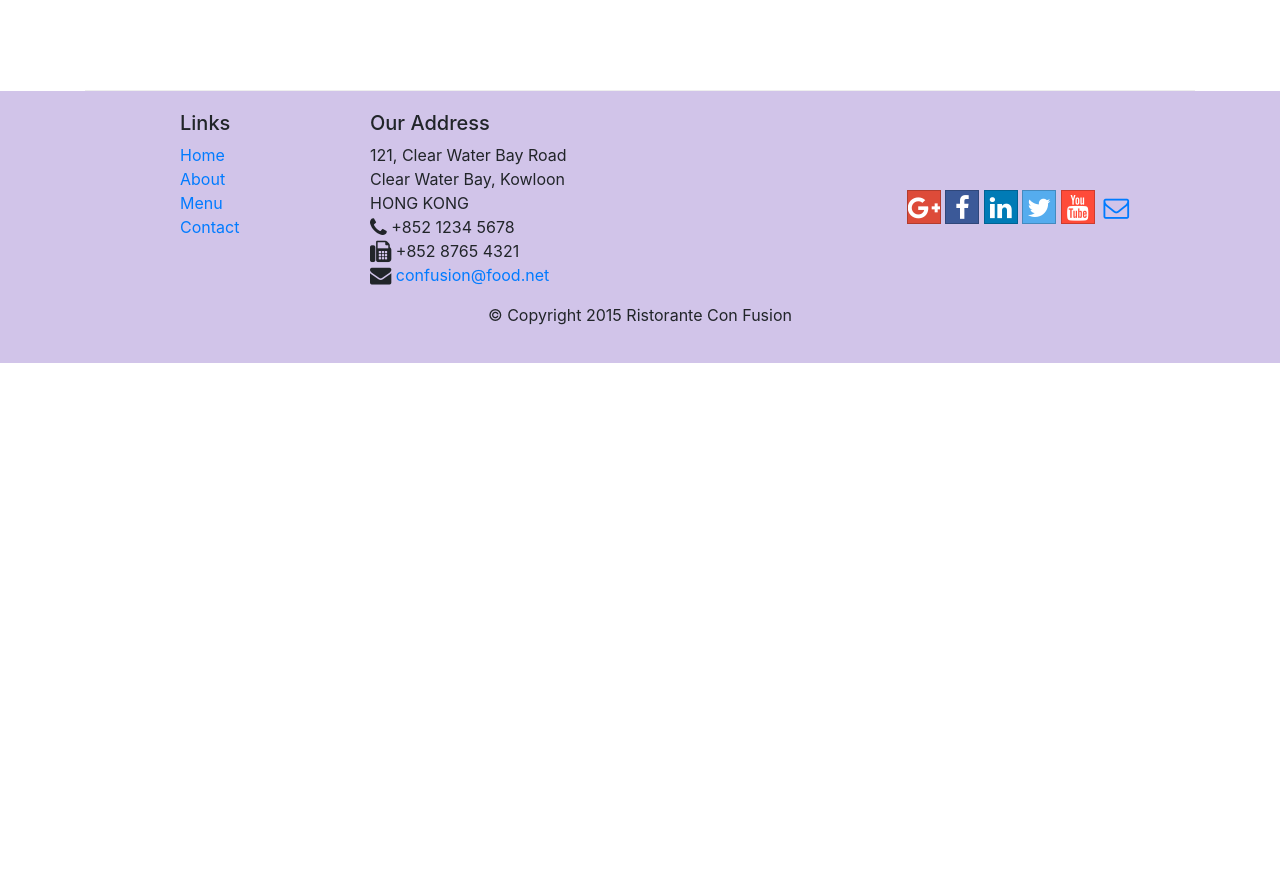
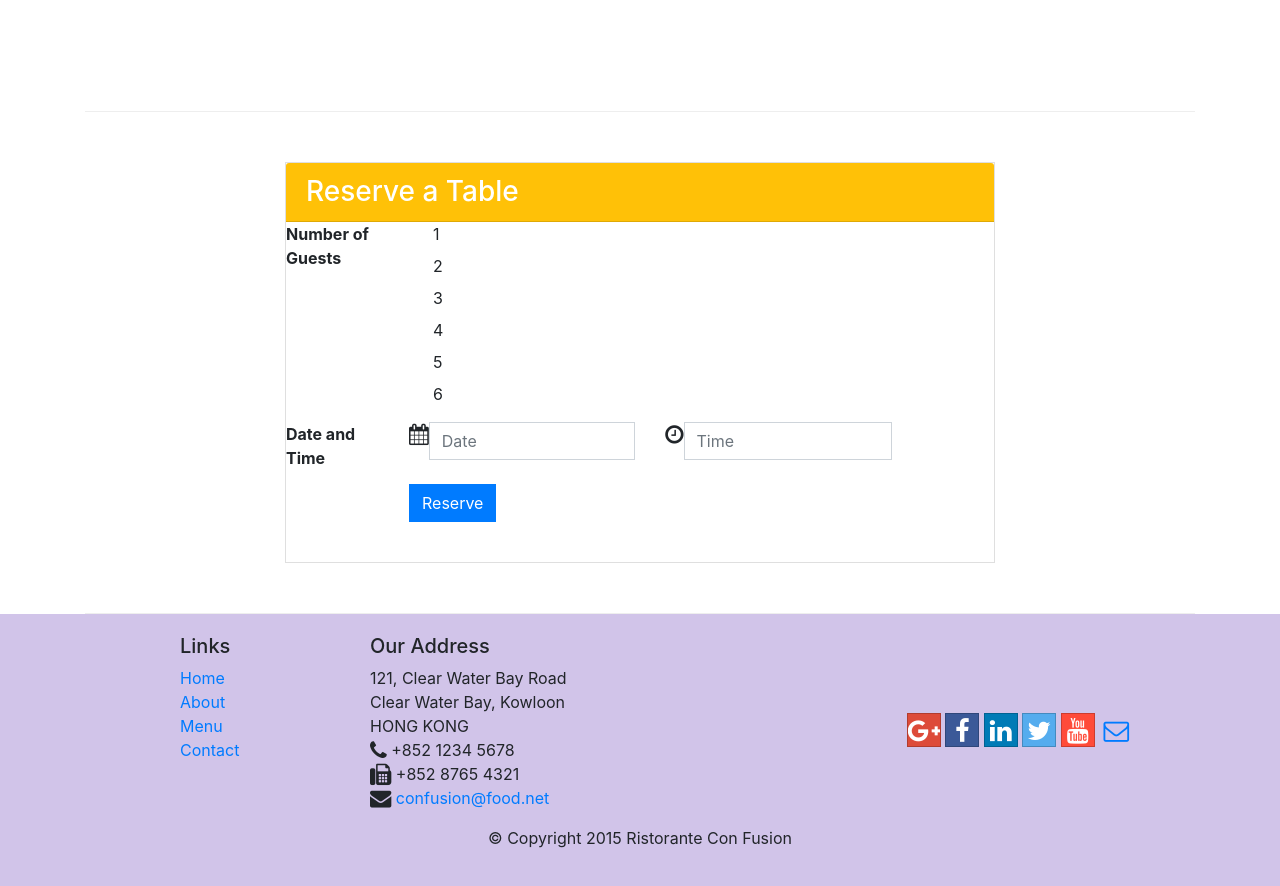
Before and after one commit to owolabiezekiel/bootstrap4, a website: page index.html in a window 1280 px wide. Shown: the part 1422-2308 px from the top of the page. Before the commit the page ends 1785 px from the top, so only its background shows below. Drawn offline with nearby package versions, Linux system fonts and the light colour scheme.

Commit message:
end of week 2

```diff
--- a/index.html
+++ b/index.html
@@ -35,12 +35,15 @@
     <header class="jumbotron">
         <div class="container">
             <div class="row row-header">
-                <div class="col-12 col-sm-8">
+                <div class="col-12 col-sm-6">
                     <h1>Ristorante con Fusion</h1>
                     <p>We take inspiration from the World's best cuisines, and create a unique fusion experience. Our lipsmacking creations will tickle your culinary senses!</p>
                 </div>
-                <div class="col col-sm align-self-center">
+                <div class="col-12 col-sm-3 align-self-center">
                     <img src="img/logo.png" class="img-fluid" alt="">
+                </div>
+                <div class="col-12 col-sm-3 align-self-center">
+                    <a href="#reserve"><button class="btn btn-warning btn-sm col-12">Reserve Table</button></a>
                 </div>
             </div>
         </div>
@@ -68,8 +71,13 @@
                 <h3>This Month's Promotions</h3>
             </div>
             <div class="col-sm col-md">
-                <h2>Weekend Grand Buffet</h2>
-                <p class="hidden-xs-down">Featuring mouthwatering combinations with a choice of five different salads, six enticing appetizers, six main entrees and five choicest desserts. Free flowing bubbly and soft drinks. All for just $19.99 per person </p>
+                <div class="media">
+                    <div class="media-body">
+                        <h2>Weekend Grand Buffet <span class="badge badge-danger">NEW</span></h2>
+                        <p class="hidden-xs-down">Featuring mouthwatering combinations with a choice of five different salads, six enticing appetizers, six main entrees and five choicest desserts. Free flowing bubbly and soft drinks. All for just $19.99 per person </p>
+                    </div>
+                    <img src="img/buffet.png" class="d-flex ml-3 img-thumbnail align-self-center" alt="buffet">
+                </div>
             </div>
         </div>
 
@@ -89,52 +97,128 @@
                 </div>
             </div>
         </div>
+
+
+        <!-- card -->
+        <div class="row row-content align-self-center" id="reserve">
+            <div class="col-12 col-sm-8 offset-sm-2">
+                <div class="card ">
+                    <h3 class="card-header bg-warning text-white">Reserve a Table</h3>
+                    <div class="card-block">
+                        <dl class="row">
+                            <dt class="col-12 col-sm-2">Number of Guests</dt>
+                            <dd class="col-12 col-sm-10">
+                                <form>
+                                    <div class="form-group-row">
+                                        <label class="custom-control custom-radio">
+                                            <input id="one" name="radioNumber" type="radio" class="custom-control-input">
+                                            <span class="custom-control-indicator"></span>
+                                            <span class="custom-control-description">1</span>
+                                        </label>
+                                        <label class="custom-control custom-radio">
+                                            <input id="two" name="radioNumber" type="radio" class="custom-control-input">
+                                            <span class="custom-control-indicator"></span>
+                                            <span class="custom-control-description">2</span>
+                                        </label>
+                                        <label class="custom-control custom-radio">
+                                            <input id="three" name="radioNumber" type="radio" class="custom-control-input">
+                                            <span class="custom-control-indicator"></span>
+                                            <span class="custom-control-description">3</span>
+                                        </label>
+                                        <label class="custom-control custom-radio">
+                                            <input id="four" name="radioNumber" type="radio" class="custom-control-input">
+                                            <span class="custom-control-indicator"></span>
+                                            <span class="custom-control-description">4</span>
+                                        </label>
+                                        <label class="custom-control custom-radio">
+                                            <input id="five" name="radioNumber" type="radio" class="custom-control-input">
+                                            <span class="custom-control-indicator"></span>
+                                            <span class="custom-control-description">5</span>
+                                        </label>
+                                        <label class="custom-control custom-radio">
+                                            <input id="six" name="radioNumber" type="radio" class="custom-control-input">
+                                            <span class="custom-control-indicator"></span>
+                                            <span class="custom-control-description">6</span>
+                                        </label>
+                                    </div>
+                                </form>
+                            </dd>
+                            <dt class="col-12 col-sm-2">Date and Time</dt>
+                            <dd class="col-12 col-sm-10">
+                                <form>
+                                    <div class="form-group row">
+                                        <div class="col-12 col-sm-5">
+                                            <div class="input-group">
+                                                <div class="input-group-addon"><i class="fa fa-calendar fa-lg"></i></div>
+                                                <input type="text" id="date" placeholder="Date" class="form-control" name="date">
+                                            </div>
+                                        </div>
+                                        <div class="col-12 col-sm-5">
+                                            <div class="input-group">
+                                                <div class="input-group-addon"><i class="fa fa-clock-o fa-lg"></i></div>
+                                                <input type="text" id="time" placeholder="Time" class="form-control" name="time">
+                                            </div>
+                                        </div>
+                                    </div>
+                                </form>
+                            </dd>
+                            <dt class="col-12 col-sm-2"></dt>
+                            <dd class="col-12 col-sm-10">
+                                <div class="form-group row">
+                                    <button style="margin-left: 15px;" type="submit" class="btn btn-primary">Reserve</button>
+                                </div>
+                            </dd>
+                        </dl>
+                    </div>
+                </div>
+            </div>
+        </div>
     </div>
 
-    <footer class="footer">
-        <div class="container">
-            <div class="row">
-                <div class="col-5 offset-1 col-sm-2">
+    <footer class=" footer ">
+        <div class="container ">
+            <div class="row ">
+                <div class="col-5 offset-1 col-sm-2 ">
                     <h5>Links</h5>
-                    <ul class="list-unstyled">
-                        <li><a href="#">Home</a></li>
-                        <li><a href="aboutus.html">About</a></li>
-                        <li><a href="#">Menu</a></li>
-                        <li><a href="contactus.html">Contact</a></li>
+                    <ul class="list-unstyled ">
+                        <li><a href="# ">Home</a></li>
+                        <li><a href="aboutus.html ">About</a></li>
+                        <li><a href="# ">Menu</a></li>
+                        <li><a href="contactus.html ">Contact</a></li>
                     </ul>
                 </div>
-                <div class="col-6 col-sm-5">
+                <div class="col-6 col-sm-5 ">
                     <h5>Our Address</h5>
                     <address>
 		              121, Clear Water Bay Road<br>
 		              Clear Water Bay, Kowloon<br>
 		              HONG KONG<br>
-		              <i class="fa fa-phone fa-lg"></i> +852 1234 5678<br>
-		              <i class="fa fa-fax fa-lg"></i> +852 8765 4321<br>
-		              <i class="fa fa-envelope fa-lg"></i> <a href="mailto:confusion@food.net">confusion@food.net</a>
+		              <i class="fa fa-phone fa-lg "></i> +852 1234 5678<br>
+		              <i class="fa fa-fax fa-lg "></i> +852 8765 4321<br>
+		              <i class="fa fa-envelope fa-lg "></i> <a href="mailto:confusion@food.net ">confusion@food.net</a>
 		           </address>
                 </div>
-                <div class="col col-sm-4 align-self-center">
-                    <div style="text-align: center;">
-                        <a class="btn btn-social-icon btn-google-plus" href="http://google.com/+"><i class="fa fa-google-plus"></i></a>
-                        <a class="btn btn-social-icon btn-facebook" href="http://www.facebook.com/profile.php?id="><i class="fa fa-facebook"></i></a>
-                        <a class="btn btn-social-icon btn-linkedin" href="http://www.linkedin.com/in/"><i class="fa fa-linkedin"></i></a>
-                        <a class="btn btn-social-icon btn-twitter" href="http://twitter.com/"><i class="fa fa-twitter"></i></a>
-                        <a class="btn btn-social-icon btn-youtube" href="http://youtube.com/"><i class="fa fa-youtube"></i></a>
-                        <a class="btn btn-social-icon" href="mailto:"><i class="fa fa-envelope-o"></i></a>
+                <div class="col col-sm-4 align-self-center ">
+                    <div style="text-align: center; ">
+                        <a class="btn btn-social-icon btn-google-plus " href="http://google.com/+ "><i class="fa fa-google-plus "></i></a>
+                        <a class="btn btn-social-icon btn-facebook " href="http://www.facebook.com/profile.php?id="><i class=" fa fa-facebook "></i></a>
+                        <a class="btn btn-social-icon btn-linkedin " href="http://www.linkedin.com/in/ "><i class="fa fa-linkedin "></i></a>
+                        <a class="btn btn-social-icon btn-twitter " href="http://twitter.com/ "><i class="fa fa-twitter "></i></a>
+                        <a class="btn btn-social-icon btn-youtube " href="http://youtube.com/ "><i class="fa fa-youtube "></i></a>
+                        <a class="btn btn-social-icon " href="mailto: "><i class="fa fa-envelope-o "></i></a>
                     </div>
                 </div>
             </div>
-            <div class="row justify-content-center">
-                <div class="col-auto">
+            <div class="row justify-content-center ">
+                <div class="col-auto ">
                     <p>© Copyright 2015 Ristorante Con Fusion</p>
                 </div>
             </div>
         </div>
     </footer>
-    <script src="node_modules/jquery/dist/jquery.min.js"></script>
-    <script src="node_modules/tether/dist/js/tether.min.js"></script>
-    <script src="node_modules/bootstrap/dist/js/bootstrap.min.js"></script>
+    <script src="node_modules/jquery/dist/jquery.min.js "></script>
+    <script src="node_modules/tether/dist/js/tether.min.js "></script>
+    <script src="node_modules/bootstrap/dist/js/bootstrap.min.js "></script>
 </body>
 
 </html>
```
